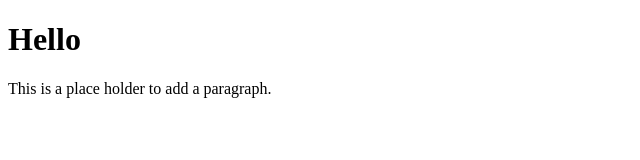
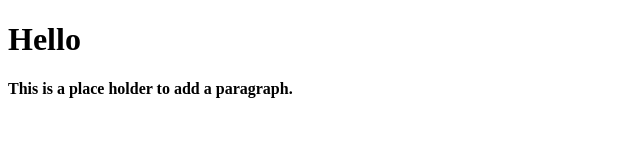
Before and after one commit to js296/IT218-Spring2017, a plain HTML site: page index.html in a window 1280 px wide. Shown: the whole page, without its empty margins (0-640 px from the left). Drawn offline with Linux system fonts and the light colour scheme.

Commit message:
Added <b> tag to <p> tag

```diff
--- a/index.html
+++ b/index.html
@@ -10,7 +10,7 @@ Hello
 </h1>
 
 <p>
-This is a place holder to add a paragraph.
+<b>This is a place holder to add a paragraph.</b>
 </p>
 
 
```
